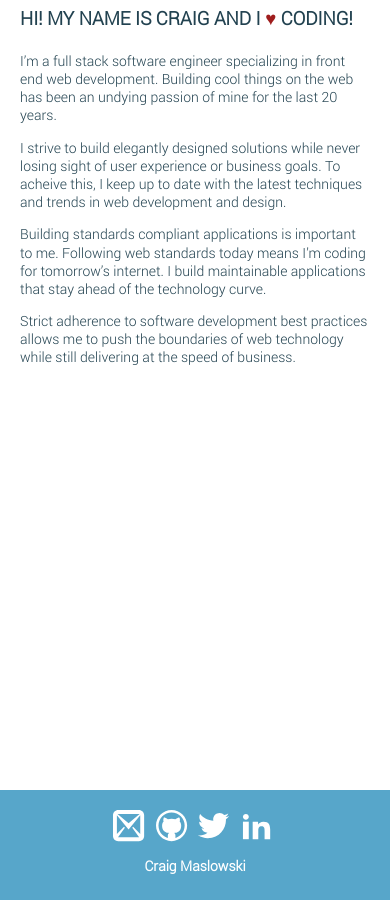
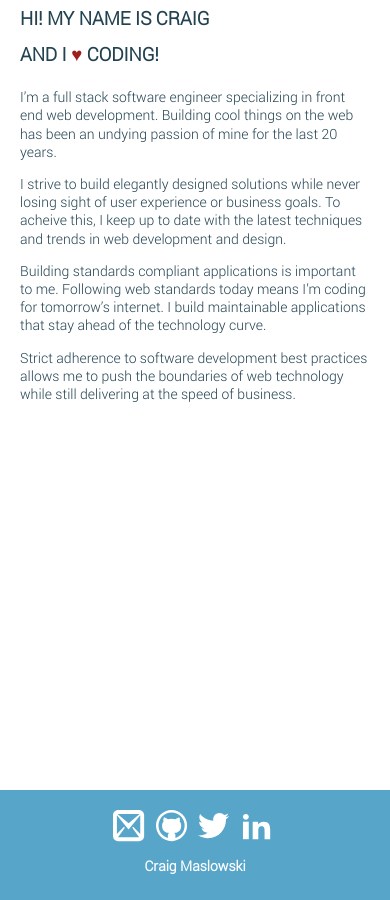
Before and after one commit to craigmaslowski/craigmaslowski.github.io, a Jekyll site: the page built from index.md, in a window 390 px wide. Built offline with Jekyll 4.4.1, drawn with Linux system fonts in a browser that asks for light colours.

Commit message:
fixed breaking header

```diff
--- a/_sass/_base.scss
+++ b/_sass/_base.scss
@@ -86,9 +86,28 @@ body {
   }
 }
 
+.line-break {
+  display: block;
+}
+
+@include media-query(map-get($breakpoints, "small")) {
+
+}
+
+@include media-query(map-get($breakpoints, "medium")) {
+  .line-break {
+    display: inline;
+  }
+}
+
+
 @include media-query(map-get($breakpoints, "large")) {
   #site-content {
     padding: 0;
+  }
+
+  .line-break {
+    display: inline;
   }
 }
 
--- a/index.md
+++ b/index.md
@@ -1,7 +1,7 @@
 ---
 layout: default
 ---
-<h2>HI! MY NAME IS CRAIG AND I <span class="heart">♥</span> CODING!</h2>
+<h2>HI! MY NAME IS CRAIG <span class="line-break">AND I <span class="heart">♥</span> CODING!</span></h2>
 
 I'm a full stack software engineer specializing in front end web development. Building cool things on the web has been an undying passion of mine for the last <span class="years">20</span> years.
 
```
